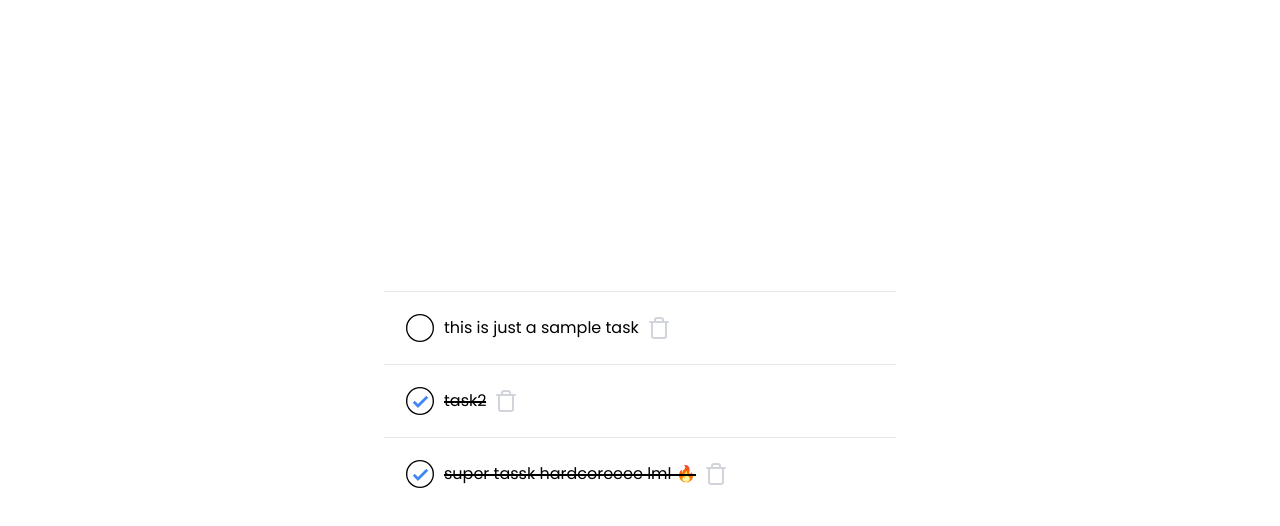
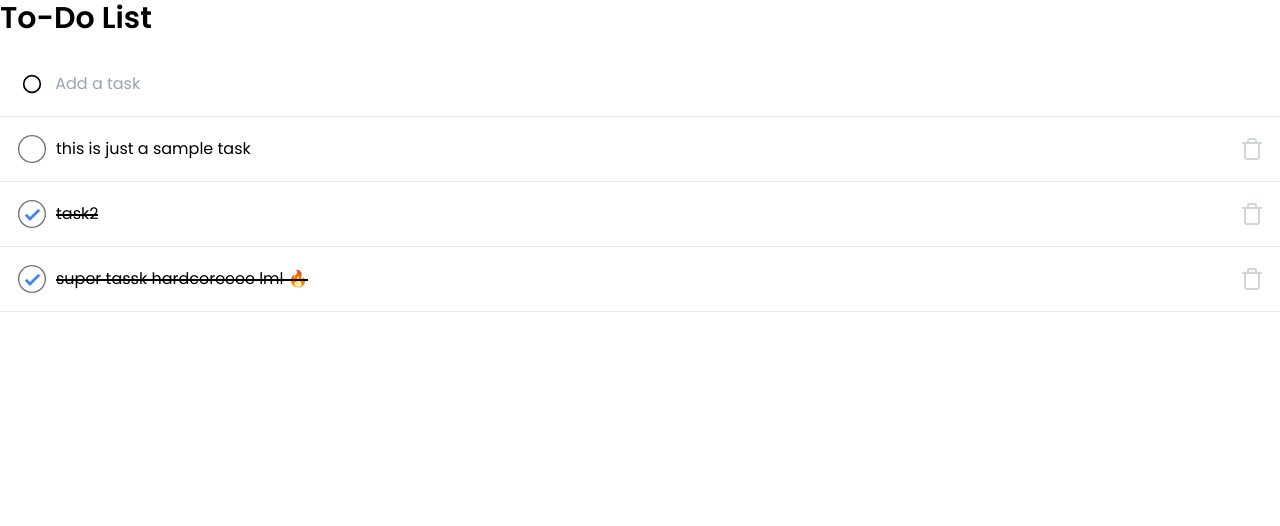
Before and after one commit to sa-pardo/todororo-ts, a React (Vite) app: page / in a window 1280 px wide. Shown: the top 526 px of the page. Built offline with nearby package versions, Linux system fonts and the light colour scheme.

Commit message:
implements todo module

```diff
--- a/src/App.tsx
+++ b/src/App.tsx
@@ -1,5 +1,6 @@
 import React, { useState } from "react";
-import Task, { ITask } from "./components/Task";
+import { ITask } from "./components/Task";
+import TaskList from "./components/TaskList";
 
 const testTasks: ITask[] = [
   { title: "this is just a sample task", isDone: false },
@@ -10,29 +11,35 @@ function App() {
   const [tasks, setTasks] = useState(testTasks);
 
   const toggleCompletedTask = (task: ITask): void => {
-    setTasks(
-      tasks.map((current) =>
+    const updatedTasks = tasks.map((current) =>
       current.title !== task.title
         ? current
         : { title: task.title, isDone: !task.isDone }
-      )
     );
+    setTasks(updatedTasks);
+  };
+
+  const addTask = (task: ITask) => {
+    setTasks([task, ...tasks]);
   };
 
   const deleteTask = (task: ITask) => {
     setTasks(tasks.filter((current) => current.title !== task.title));
   };
+
+  const selectTask = (task: ITask) => {
+    console.log(task.title);
+  };
+
   return (
-    <div className="App flex flex-col justify-center aling-center h-screen w-2/5 m-auto">
-      {tasks.map((task) => (
-        <Task
-          task={task}
+    <div className="">
+      <TaskList
+        tasks={tasks}
         toggleCompletedTask={toggleCompletedTask}
         deleteTask={deleteTask}
-          selectTask={null}
-          key={task.title}
+        selectTask={selectTask}
+        addTask={addTask}
       />
-      ))}
     </div>
   );
 }
--- a/src/components/Task.tsx
+++ b/src/components/Task.tsx
@@ -1,4 +1,4 @@
-import React, { ReactElement } from "react";
+import React, { ReactElement, useState } from "react";
 import { FiCircle, FiTrash } from "react-icons/fi";
 import { BiCheck } from "react-icons/bi";
 import styles from "./Task.module.css";
@@ -12,7 +12,7 @@ interface Props {
   task: ITask;
   toggleCompletedTask: (task: ITask) => void;
   deleteTask: (task: ITask) => void;
-  selectTask: null | ((task: ITask) => void);
+  selectTask: (task: ITask) => void;
 }
 
 function Task({
@@ -21,8 +21,9 @@ function Task({
   deleteTask,
   selectTask,
 }: Props): ReactElement {
+  const [hover, setHover] = useState(false);
   return (
-    <div className="flex items-center border-t-[0.5px] p-5">
+    <div className="flex items-center border-b-[0.5px] p-4">
       <div
         onClick={() => toggleCompletedTask(task)}
         onKeyPress={() => toggleCompletedTask(task)}
@@ -30,28 +31,46 @@ function Task({
         tabIndex={0}
         className="relative flex cursor-pointer"
       >
-        <FiCircle className="stroke-1 w-8 h-8" />
-        <BiCheck
-          className={`text-blue-500 w-6 h-6 absolute top-1 left-1 stroke-1 ${
-            task.isDone ? "block" : "hidden"
+        <FiCircle
+          onMouseEnter={() => setHover(true)}
+          onMouseLeave={() => setHover(false)}
+          className={`circle stroke-1 w-8 h-8 hover:text-blue-500 ${
+            hover ? "text-blue-500" : "text-gray-500"
           }`}
         />
+        <BiCheck
+          onMouseEnter={() => setHover(true)}
+          onMouseLeave={() => setHover(false)}
+          className={`w-6 h-6 absolute top-1 left-1 stroke-1 ${
+            task.isDone ? "block" : "hidden"
+          } ${hover ? "text-red-500" : "text-blue-500"}`}
+        />
       </div>
+      <div className="w-full flex justify-between">
+        <div
+          onClick={() => selectTask(task)}
+          onKeyPress={() => selectTask(task)}
+          role="button"
+          tabIndex={0}
+          className="overflow-hidden"
+        >
           <p
             key={task.isDone.toString()}
-        className={`mx-2 relative ${
+            className={`mx-2 relative cursor-pointer truncate ${
               task.isDone ? styles["text-strike"] : styles["text-unstrike"]
             }`}
           >
             {task.title}
           </p>
+        </div>
         <FiTrash
           onClick={() => deleteTask(task)}
           onKeyPress={() => deleteTask(task)}
           role="button"
           tabIndex={0}
-        className="text-gray-300 hover:text-gray-500 w-6 h-6 cursor-pointer"
+          className="text-gray-300 hover:text-gray-500 min-w-[24px] min-h-[24px] cursor-pointer"
         />
+      </div>
     </div>
   );
 }
--- /dev/null
+++ b/src/components/TaskInput.module.css
@@ -0,0 +1,14 @@
+.spin-in {
+  animation: spin-one 300ms ease;
+}
+
+@keyframes spin-one {
+  from {
+    transform: rotate(0deg);
+    opacity: 0;
+  }
+  to {
+    transform: rotate(180deg);
+    opacity: 1;
+  }
+}
--- /dev/null
+++ b/src/components/TaskInput.tsx
@@ -0,0 +1,46 @@
+import React, { FormEvent, ReactElement, useState } from "react";
+import { FiCircle, FiPlus } from "react-icons/fi";
+import { ITask } from "./Task";
+import styles from "./TaskInput.module.css";
+
+interface Props {
+  addTask: (task: ITask) => void;
+}
+
+interface FormElement extends HTMLFormElement {
+  task: HTMLInputElement;
+}
+
+function TaskInput({ addTask }: Props): ReactElement {
+  const [isFocused, setIsFocused] = useState(false);
+  const handleSubmit = (e: FormEvent<HTMLFormElement>): void => {
+    e.preventDefault();
+    const taskTarget: FormElement = e.target as FormElement;
+    const task: ITask = { title: taskTarget.task.value, isDone: false };
+    addTask(task);
+    taskTarget.task.value = "";
+  };
+  return (
+    <div className="flex items-center border-b-[0.5px] p-4">
+      <span className="flex justify-center items-center w-8 h-8">
+        {isFocused ? (
+          <FiPlus className={`w-5 h-5 ${styles["spin-in"]}`} />
+        ) : (
+          <FiCircle className={`w-5 h-5 ${styles["spin-in"]}`} />
+        )}
+      </span>
+      <form className="w-full" onSubmit={handleSubmit}>
+        <input
+          className="w-full mx-2"
+          name="task"
+          type="text"
+          onSelect={() => setIsFocused(true)}
+          onBlur={() => setIsFocused(false)}
+          placeholder="Add a task"
+        />
+      </form>
+    </div>
+  );
+}
+
+export default TaskInput;
--- /dev/null
+++ b/src/components/TaskList.tsx
@@ -0,0 +1,47 @@
+import React, { ReactElement } from "react";
+import Task, { ITask } from "./Task";
+import TaskInput from "./TaskInput";
+
+interface Props {
+  tasks: ITask[];
+  toggleCompletedTask: (task: ITask) => void;
+  deleteTask: (task: ITask) => void;
+  selectTask: (task: ITask) => void;
+  addTask: (task: ITask) => void;
+}
+
+const compareByBooleans = (a: ITask, b: ITask) => {
+  if (a.isDone && b.isDone) {
+    return 0;
+  }
+  if (a.isDone) {
+    return 1;
+  }
+  return -1;
+};
+
+function TaskList({
+  tasks,
+  toggleCompletedTask,
+  deleteTask,
+  selectTask,
+  addTask,
+}: Props): ReactElement {
+  return (
+    <div>
+      <h2 className="font-semibold text-3xl mb-4">To-Do List</h2>
+      <TaskInput addTask={addTask} />
+      {tasks.sort(compareByBooleans).map((task) => (
+        <Task
+          task={task}
+          toggleCompletedTask={toggleCompletedTask}
+          deleteTask={deleteTask}
+          selectTask={selectTask}
+          key={task.title}
+        />
+      ))}
+    </div>
+  );
+}
+
+export default TaskList;
```
Lines whose indentation alone changed are shown as unchanged.
